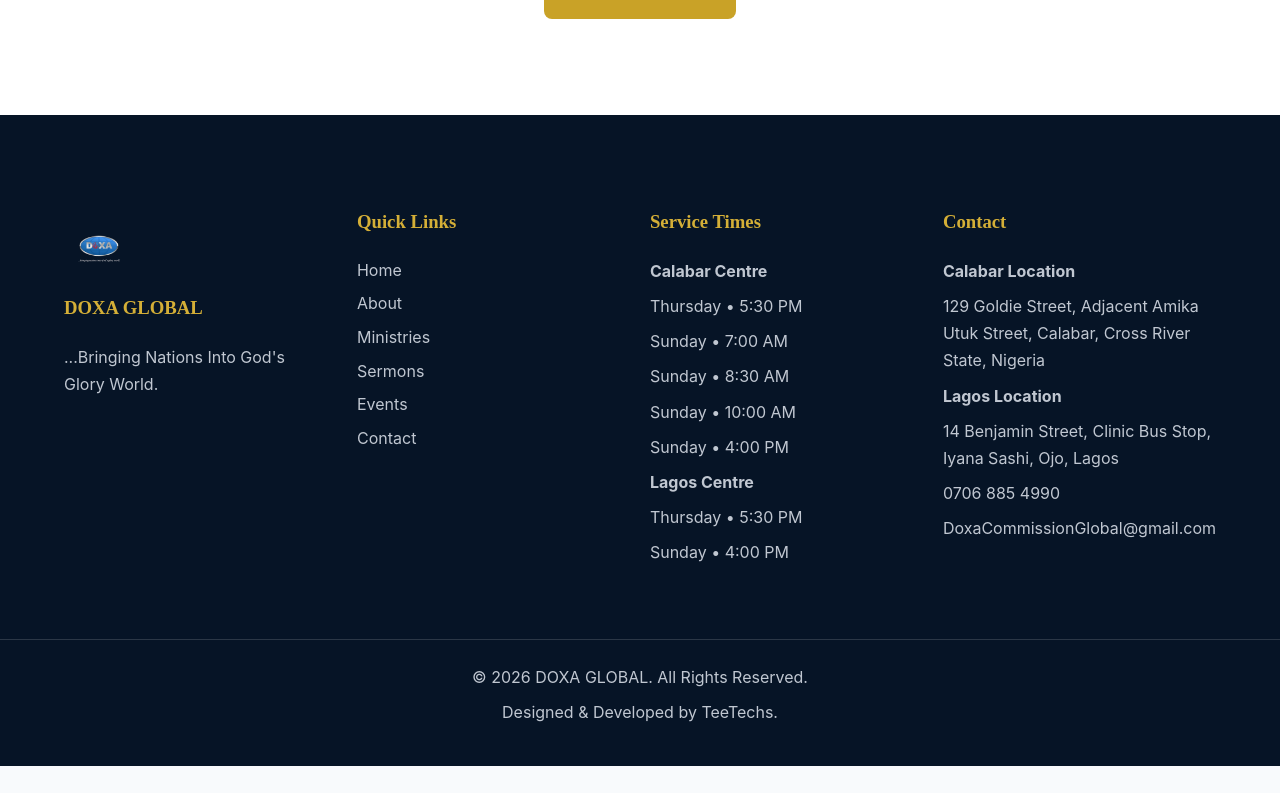
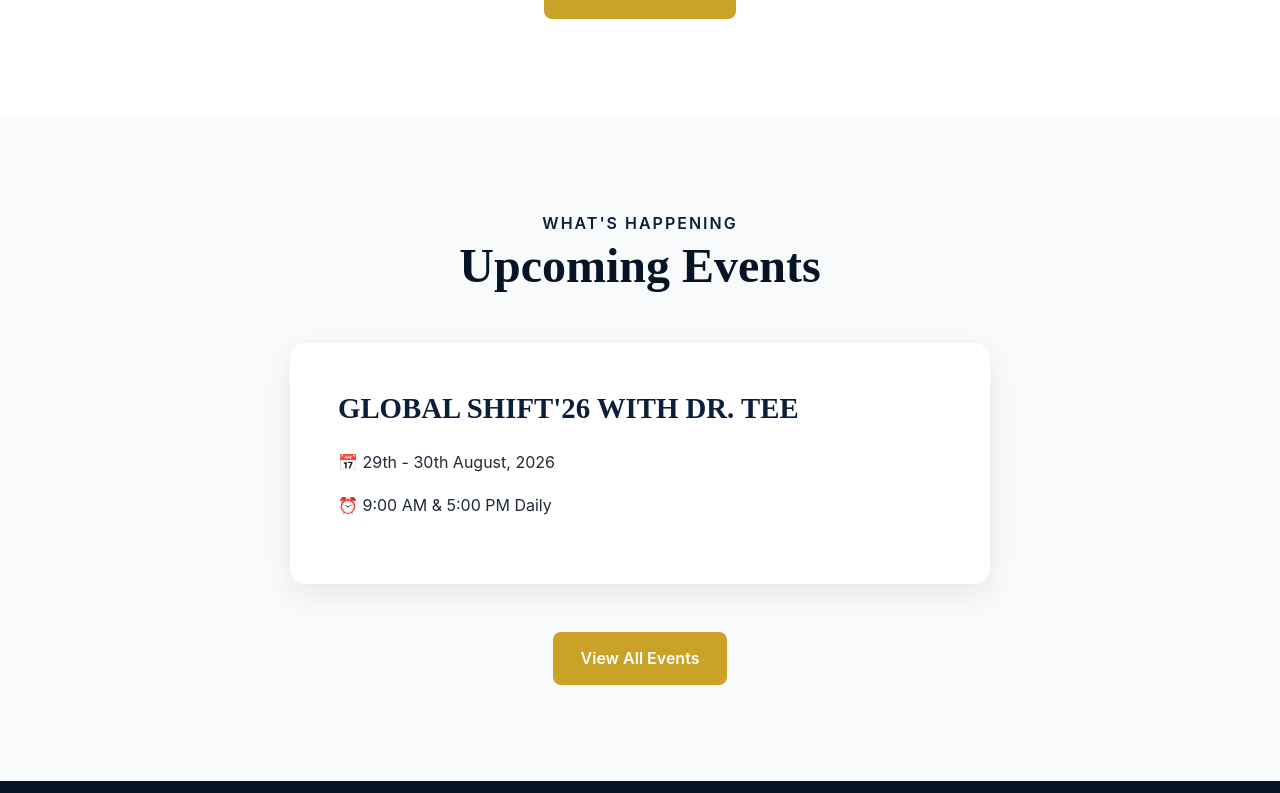
Before and after one commit to udungeriphymbarr/doxa-global-website, a React (Vite) app: page / in a window 1280 px wide. Shown: the part 3587-4380 px from the top of the page. Before the commit the page ends 4353 px from the top, so only its background shows below. Built offline with nearby package versions, Linux system fonts and the light colour scheme.

Commit message:
Add homepage upcoming events section

```diff
--- /dev/null
+++ b/src/components/home/EventsPreview/EventsPreview.css
@@ -0,0 +1,115 @@
+.events-preview{
+
+padding:6rem 2rem;
+
+background:var(--color-background);
+
+}
+
+
+
+.events-container{
+
+max-width:var(--container-width);
+
+margin:auto;
+
+}
+
+
+
+.section-heading{
+
+text-align:center;
+
+margin-bottom:3rem;
+
+}
+
+
+
+.section-heading p{
+
+color:var(--color-primary);
+
+text-transform:uppercase;
+
+letter-spacing:2px;
+
+font-weight:600;
+
+}
+
+
+
+.section-heading h2{
+
+font-size:clamp(2rem,4vw,3rem);
+
+color:var(--color-dark);
+
+}
+
+
+
+.events-card{
+
+max-width:700px;
+
+margin:auto;
+
+background:white;
+
+padding:3rem;
+
+border-radius:16px;
+
+box-shadow:0 10px 30px rgba(0,0,0,0.08);
+
+}
+
+
+
+.event-item h3{
+
+font-size:1.8rem;
+
+color:var(--color-primary);
+
+margin-bottom:1.5rem;
+
+}
+
+
+
+.event-item p{
+
+margin-bottom:1rem;
+
+line-height:1.7;
+
+}
+
+
+
+.events-button{
+
+display:flex;
+
+justify-content:center;
+
+margin-top:3rem;
+
+}
+
+
+
+@media(max-width:600px){
+
+.events-card{
+
+padding:2rem;
+
+}
+
+}
--- /dev/null
+++ b/src/components/home/EventsPreview/EventsPreview.jsx
@@ -0,0 +1,106 @@
+import events from "../../../data/events";
+import Button from "../../common/Button";
+import "./EventsPreview.css";
+
+
+function EventsPreview(){
+
+
+return(
+
+<section className="events-preview">
+
+
+<div className="events-container">
+
+
+<div className="section-heading">
+
+<p>
+What's Happening
+</p>
+
+<h2>
+Upcoming Events
+</h2>
+
+</div>
+
+
+
+<div className="events-card">
+
+
+{
+events.map((event)=>(
+
+<div
+className="event-item"
+key={event.title}
+>
+
+
+<div className="event-content">
+
+
+<h3>
+{event.title}
+</h3>
+
+
+<p>
+📅 {event.date}
+</p>
+
+
+<p>
+⏰ {event.time}
+</p>
+
+
+{
+event.location &&
+<p>
+📍 {event.location}
+</p>
+}
+
+
+</div>
+
+
+</div>
+
+))
+}
+
+
+</div>
+
+
+
+<div className="events-button">
+
+<Button
+to="/events"
+variant="primary"
+>
+
+View All Events
+
+</Button>
+
+</div>
+
+
+</div>
+
+
+</section>
+
+);
+
+}
+
+
+export default EventsPreview;
--- /dev/null
+++ b/src/data/events.js
@@ -0,0 +1,21 @@
+const events = [
+
+{
+title:"GLOBAL SHIFT'26 WITH DR. TEE",
+
+date:"29th - 30th August, 2026",
+
+time:"9:00 AM & 5:00 PM Daily",
+
+location:"",
+
+description:"",
+
+image:""
+
+}
+
+];
+
+
+export default events;
--- a/src/pages/Home.jsx
+++ b/src/pages/Home.jsx
@@ -5,6 +5,8 @@
 from "../components/home/MinistriesPreview/MinistriesPreview";
 import SermonsPreview
 from "../components/home/SermonsPreview/SermonsPreview";
+import EventsPreview
+from "../components/home/EventsPreview/EventsPreview";
 
 
 function Home(){
@@ -23,6 +25,8 @@
 
 <SermonsPreview />
 
+<EventsPreview />
+
 </>
 
 );
```
